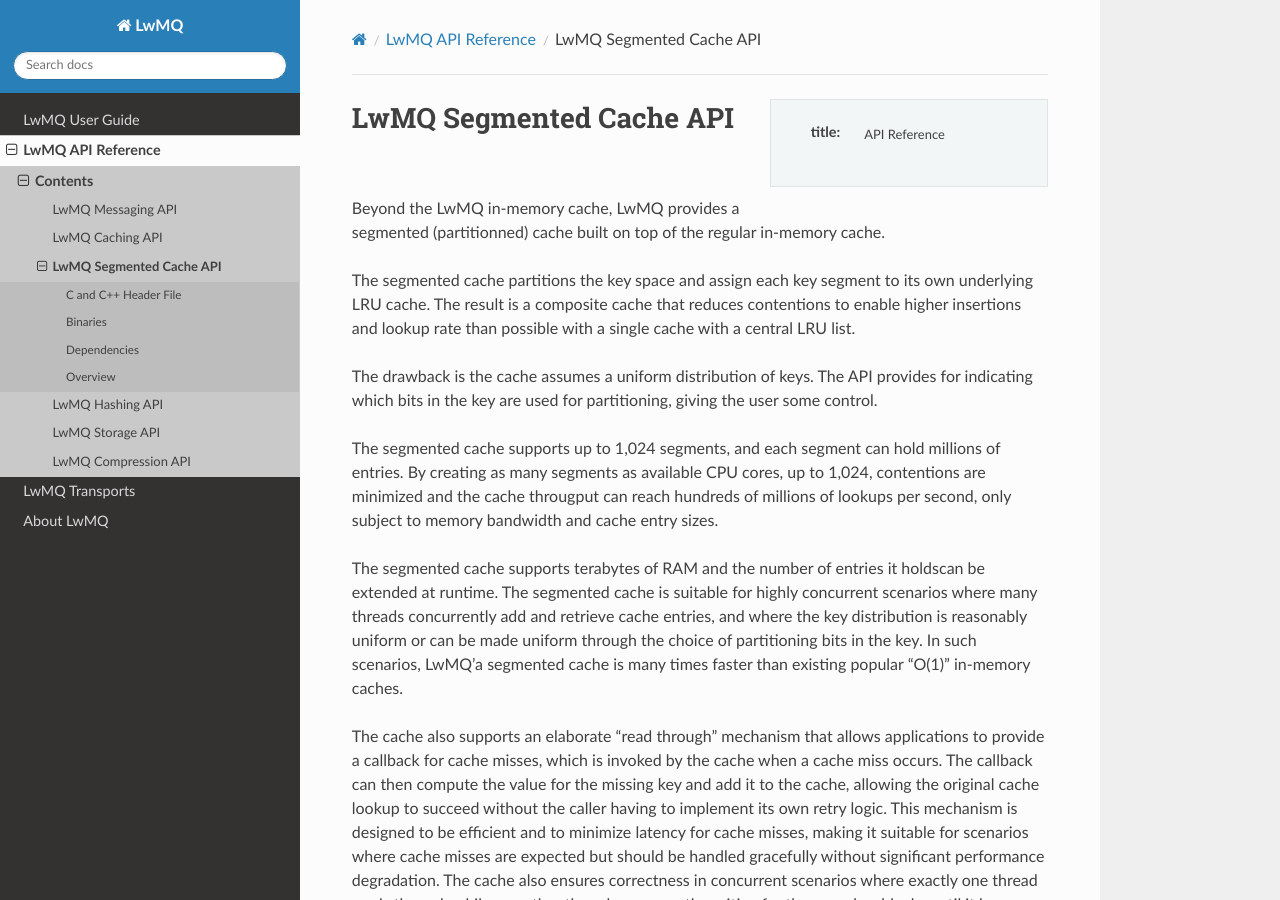
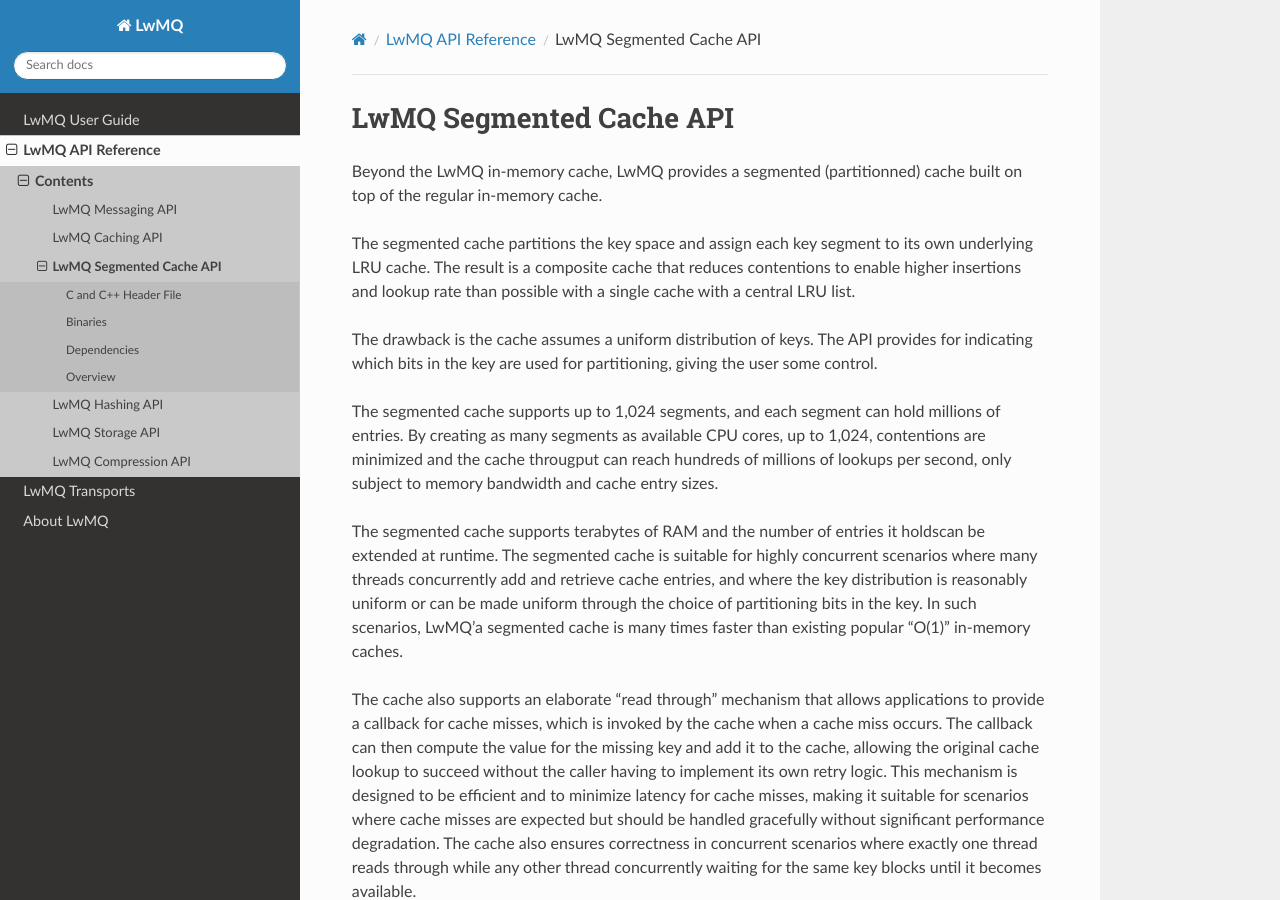
Before and after one commit to axelriet/LwMQ.net, a Sphinx documentation site: the page built from docs/api/segmented-cache.rst, in a window 1280 px wide and 900 px high. Built offline with Sphinx 7.4.7 and the Read the Docs theme 3.1.0, drawn with Linux system fonts in a browser that asks for light colours.

Commit message:
removed title tag

```diff
--- a/docs/api/segmented-cache.rst
+++ b/docs/api/segmented-cache.rst
@@ -1,7 +1,3 @@
-.. sidebar::
-
-   :title: API Reference
-
 ************************
 LwMQ Segmented Cache API
 ************************
```
